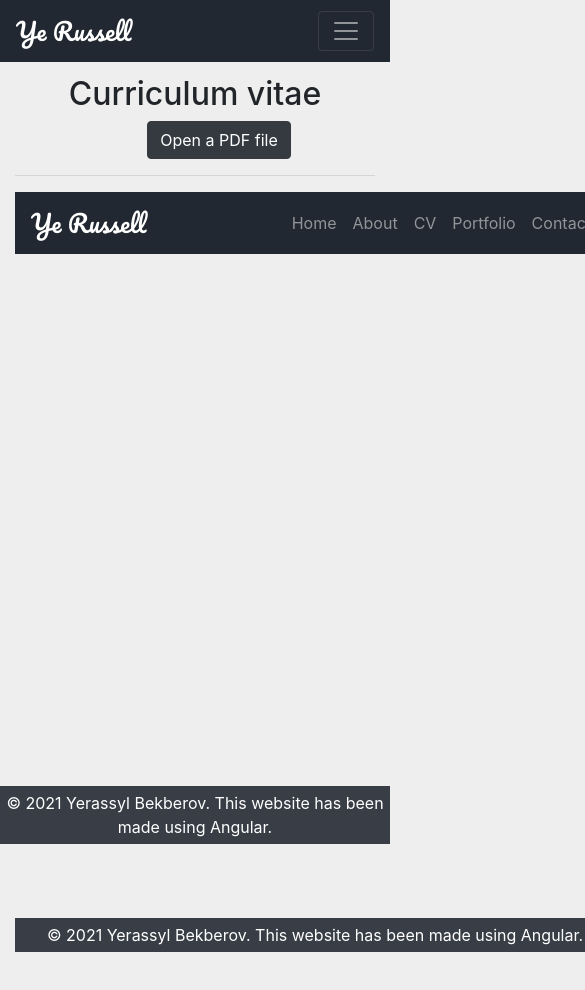
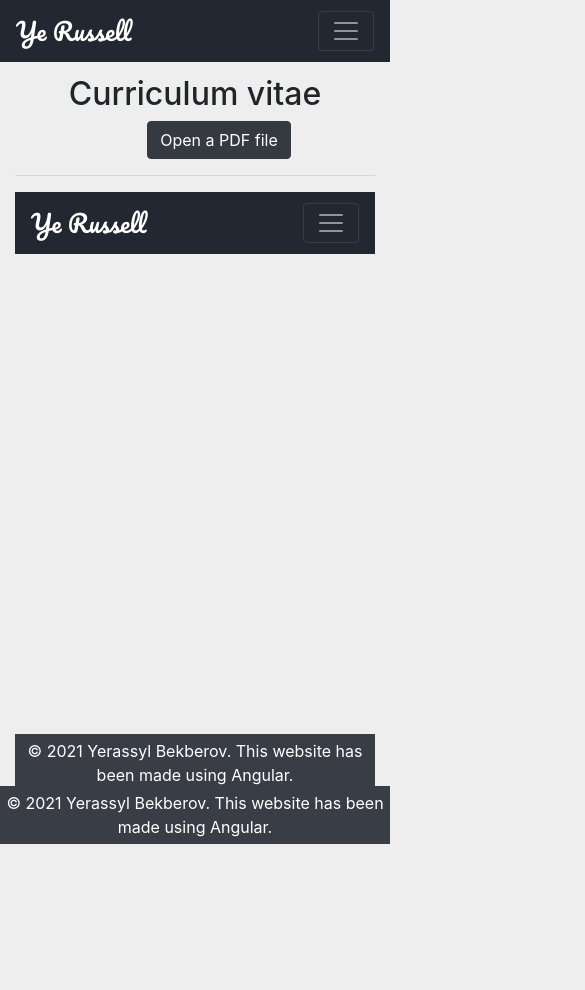
Before and after one commit to ye-russell/resume, an Angular app: page /cv in a window 390 px wide. Shown: the top 990 px of the page, 585 px wide, since content can reach past the window. After the commit the page ends 873 px from the top, so only its background shows below. Built offline with nearby package versions, Linux system fonts and the light colour scheme.

Commit message:
fix: improve the responsiveness

```diff
--- a/src/app/cv/cv.component.css
+++ b/src/app/cv/cv.component.css
@@ -3,13 +3,13 @@
 }
 .pdf-frame {
   width: 800px;
-  height: 1080px;
+  height: 1150px;
   border: none;
   background-color: transparent;
 }
 @media only screen and (max-width: 1000px) {
   .pdf-frame {
-    width: 600px;
-    height: 760px;
+    width: 100%;
+    height: 600px;
   }
 }
--- a/src/app/cv/cv.component.html
+++ b/src/app/cv/cv.component.html
@@ -4,5 +4,5 @@
     >Open a PDF file</a
   >
   <hr />
-  <iframe class="pdf-frame" src="../../assets/cv.pdf#toolbar=0"> </iframe>
+  <iframe class="pdf-frame" src="../../assets/cv.pdf"> </iframe>
 </div>
--- a/src/app/portfolio/portfolio.component.css
+++ b/src/app/portfolio/portfolio.component.css
@@ -12,6 +12,7 @@
 }
 .card {
   transition: 0.2s;
+  max-width: 600px;
 }
 .card a {
   text-decoration: none;
--- a/src/app/portfolio/portfolio.component.html
+++ b/src/app/portfolio/portfolio.component.html
@@ -3,7 +3,7 @@
   <hr />
   <div class="projects-container">
     <div class="card" *ngFor="let workingProject of workingProjects">
-      <div class="card-container" style="width: 30rem">
+      <div class="card-container">
         <div class="card-body">
           <h5 class="card-title">{{ workingProject.company }}</h5>
           <p class="card-text">{{ workingProject.projectTitle }}</p>
```
